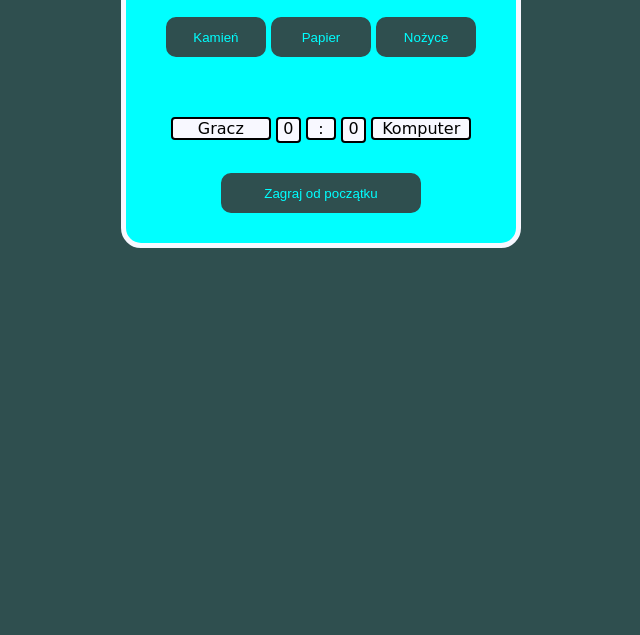
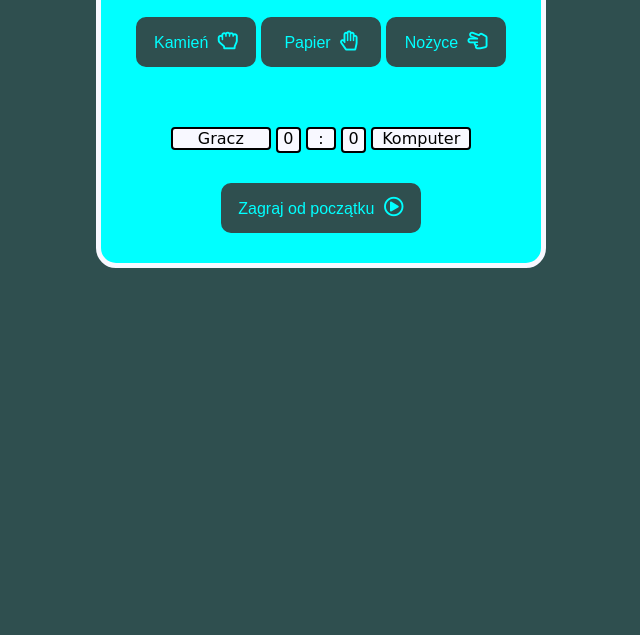
Before and after one commit to Webster2020/javascript-prework, a website: page index.html in a window 1280 px wide. Shown: the part 165-800 px from the top of the page, without its empty margins (319-959 px from the left). Drawn offline with Linux system fonts and the light colour scheme; a web font is replaced by a local one.

Commit message:
Add new styles for buttons and add icons

```diff
--- a/index.html
+++ b/index.html
@@ -17,9 +17,18 @@
       <p class="game-describtion">Opis gry...</p>
     </div>
     <div id="buttons">
-      <button id="play-rock">Kamień</button>
-      <button id="play-paper">Papier</button>
-      <button id="play-scissors">Nożyce</button>
+      <button id="play-rock">
+        Kamień
+        <i class="far fa-hand-rock"></i>
+      </button>
+      <button id="play-paper">
+        Papier
+        <i class="far fa-hand-paper"></i>
+      </button>
+      <button id="play-scissors">
+        Nożyce
+        <i class="far fa-hand-scissors"></i>
+      </button>
     </div>
     <div id="messages"></div>
     <div class="game-stats">
@@ -30,7 +39,10 @@
       <div class="computer">Komputer</div>
     </div>
     <div id="buttons">
-      <button id="play-again">Zagraj od początku</button>
+      <button id="play-again">
+        Zagraj od początku
+        <i class="far fa-play-circle"></i>
+      </button>
     </div>
   </div>
   <script src="js/function.js"></script>
--- a/sass/style.scss
+++ b/sass/style.scss
@@ -38,7 +38,7 @@ body {
 .container {
   margin: 70px auto;
   padding: 10px;
-  width: 400px;
+  width: 450px;
   border: $border-con;
   border-radius: 20px;
   background-color: $color-three;
@@ -59,16 +59,25 @@ body {
     margin: $margin-main;
     padding: $padding-main;
     button {
-      width: 100px;
-      height: 40px;
+      border: $border-cont-inn-ins-elem-this-help;
+      width: 120px;
+      height: 50px;
       background-color: $color-four;
       border: 2px solid $color-four;
       border-radius: 10px;
+      font-size: 16px;
       color: $color-three;
+      padding-bottom: 4px;
       transition: $transition;
       &:hover {
         color: $color-one;
         background-color: $color-two;
+      }
+      i {
+        border: $border-cont-inn-ins-elem-this-help;
+        margin-left: 5px;
+        padding-top: 2px;
+        font-size: 20px;
       }
     }
     #play-again {
```
Also changed, not shown: css/style.css, sass/style.css, sass/style.min.css, 1 other file.
